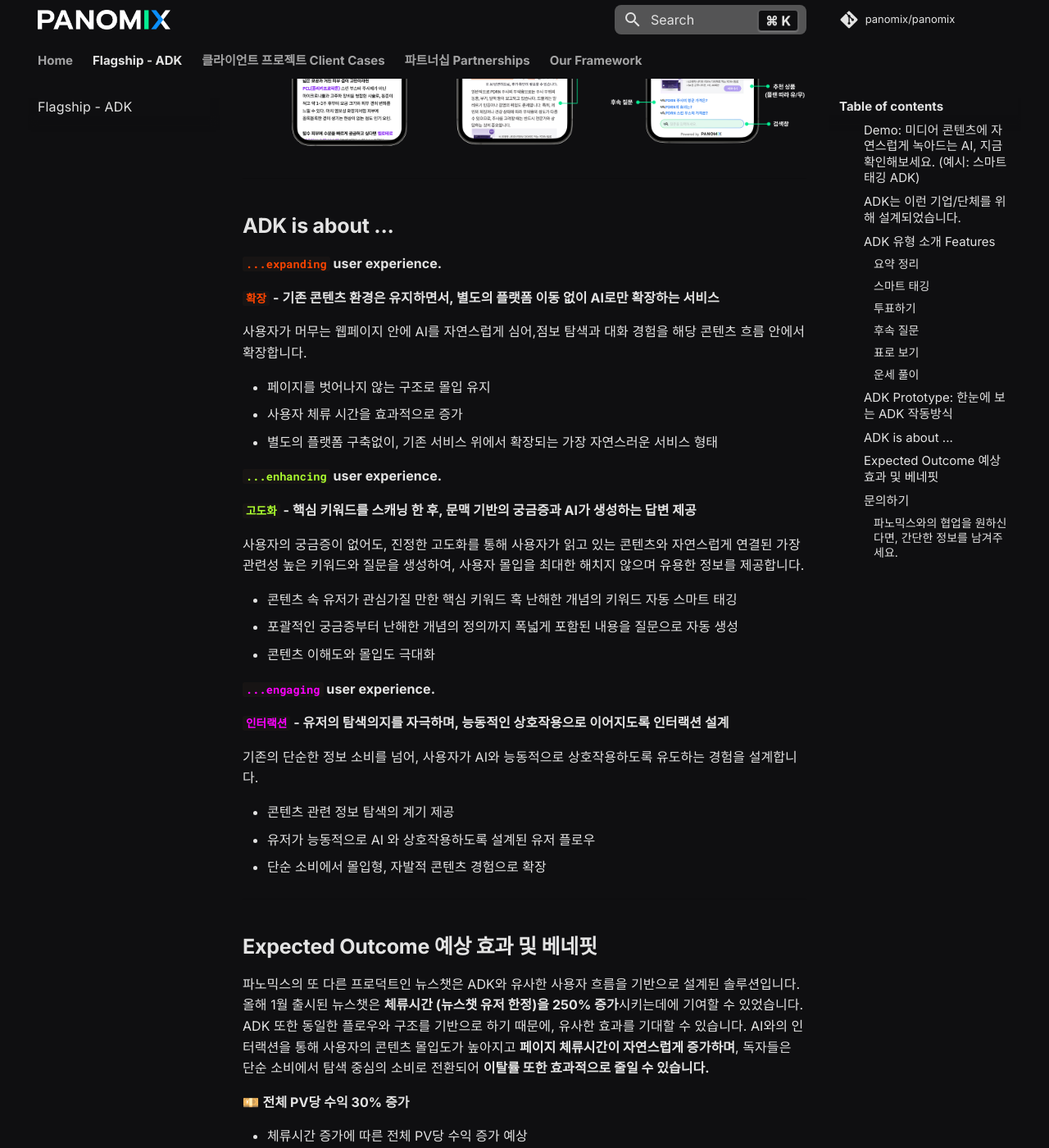
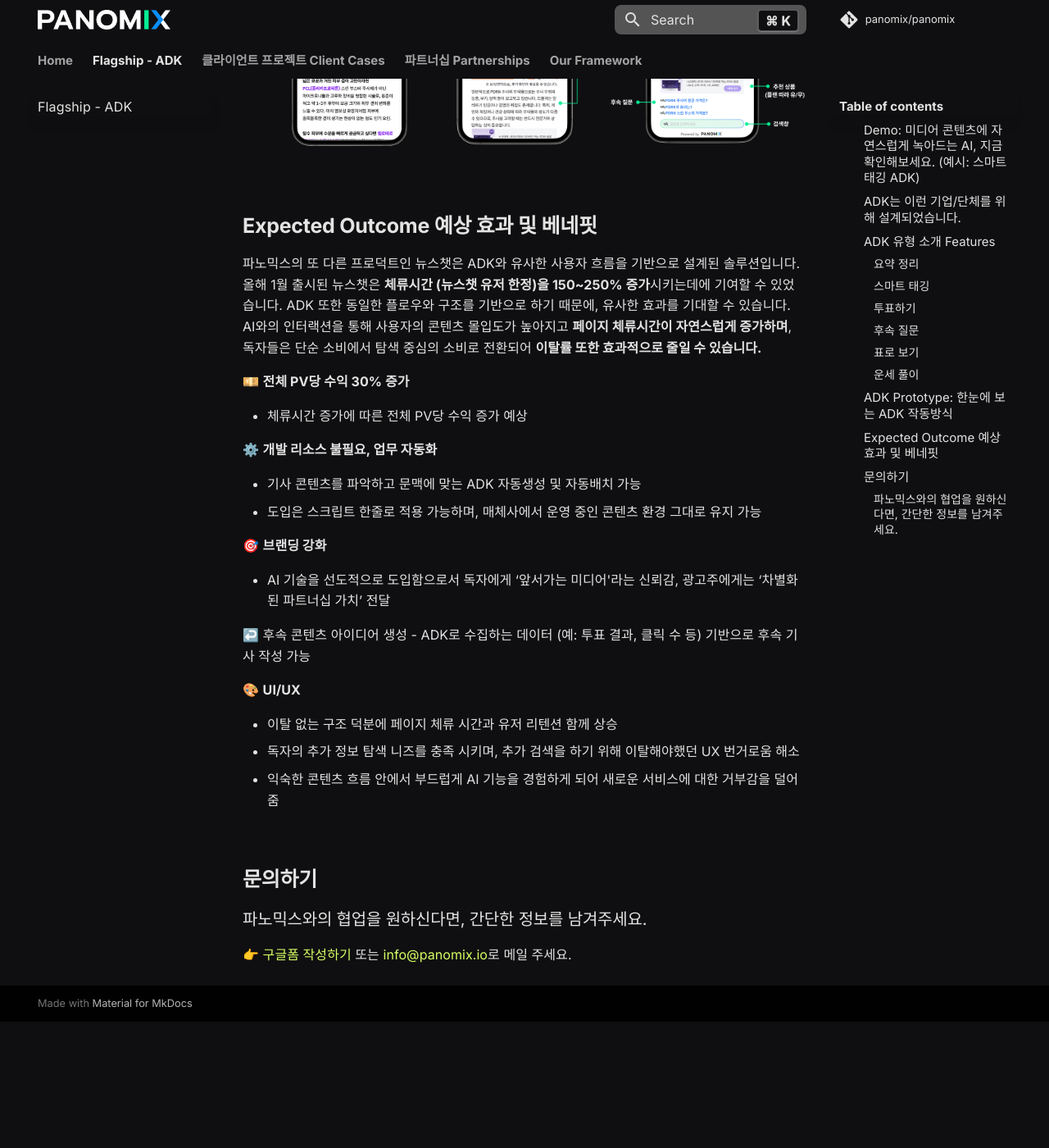
Before and after one commit to panomix/panomix, an MkDocs documentation site: the page built from docs/flagship/adk.md, in a window 1280 px wide and 1400 px high, scrolled down 3363 px. Shown: the whole window at 82% size. Built offline with MkDocs 1.6.1 and Material for MkDocs 9.7.7, drawn with Linux system fonts in a browser that asks for light colours; comment, search, counter and statistics services are not loaded; after the commit the page ends 4609 px from its top, so only the background shows below that; some of the changed text lies outside the part shown.

Commit message:
Update adk.md

```diff
--- a/docs/flagship/adk.md
+++ b/docs/flagship/adk.md
@@ -55,63 +55,39 @@
 ![Product Image](images/ADK_Prototype.png)
 
 ---
-## **ADK is about ...** ##
- **<code style="color : orangered">...expanding</code> user experience.**
 
- **<code style="color : orangered">확장</code> - 기존 콘텐츠 환경은 유지하면서, 별도의 플랫폼 이동 없이 AI로만 확장하는 서비스**
-
-사용자가 머무는 웹페이지 안에 AI를 자연스럽게 심어,점보 탐색과 대화 경험을 해당 콘텐츠 흐름 안에서 확장합니다.
-
-+ 페이지를 벗어나지 않는 구조로 몰입 유지
-+ 사용자 체류 시간을 효과적으로 증가
-+ 별도의 플랫폼 구축없이, 기존 서비스 위에서 확장되는 가장 자연스러운 서비스 형태
-
-**<code style="color : greenyellow">...enhancing</code> user experience.**
-
-**<code style="color : greenyellow">고도화</code> - 핵심 키워드를 스캐닝 한 후, 문맥 기반의 궁금증과 AI가 생성하는 답변 제공**
-
-사용자의 궁금증이 없어도, 진정한 고도화를 통해 사용자가 읽고 있는 콘텐츠와 자연스럽게 연결된 가장 관련성 높은 키워드와 질문을 생성하여, 사용자 몰입을 최대한 해치지 않으며 유용한 정보를 제공합니다.
-
-+ 콘텐츠 속 유저가 관심가질 만한 핵심 키워드 혹 난해한 개념의 키워드 자동 스마트 태깅
-+ 포괄적인 궁금증부터 난해한 개념의 정의까지 폭넓게 포함된 내용을 질문으로 자동 생성
-+ 콘텐츠 이해도와 몰입도 극대화
-
-**<code style="color : fuchsia">...engaging</code> user experience.**
-
-**<code style="color : fuchsia">인터랙션</code> - 유저의 탐색의지를 자극하며, 능동적인 상호작용으로 이어지도록 인터랙션 설계**
-
-기존의 단순한 정보 소비를 넘어, 사용자가 AI와 능동적으로 상호작용하도록 유도하는 경험을 설계합니다.
-
-+ 콘텐츠 관련 정보 탐색의 계기 제공
-+ 유저가 능동적으로 AI 와 상호작용하도록 설계된 유저 플로우
-+ 단순 소비에서 몰입형, 자발적 콘텐츠 경험으로 확장
-
----
 ## **Expected Outcome 예상 효과 및 베네핏** ##
 파노믹스의 또 다른 프로덕트인 뉴스챗은 ADK와 유사한 사용자 흐름을 기반으로 설계된 솔루션입니다.
-올해 1월 출시된 뉴스챗은 **체류시간 (뉴스챗 유저 한정)을 250% 증가**시키는데에 기여할 수 있었습니다.
+올해 1월 출시된 뉴스챗은 **체류시간 (뉴스챗 유저 한정)을 150~250% 증가**시키는데에 기여할 수 있었습니다.
 ADK 또한 동일한 플로우와 구조를 기반으로 하기 때문에, 유사한 효과를 기대할 수 있습니다.
 AI와의 인터랙션을 통해 사용자의 콘텐츠 몰입도가 높아지고 **페이지 체류시간이 자연스럽게 증가하며**, 독자들은 단순 소비에서 탐색 중심의 소비로 전환되어 **이탈률 또한 효과적으로 줄일 수 있습니다.**
+
 
 
 💴 **전체 PV당 수익 30% 증가**
 
 - 체류시간 증가에 따른 전체 PV당 수익 증가 예상
 
-🎨 **UI/UX**
 
-- 이탈 없는 구조 덕분에 페이지 체류 시간과 유저 리텐션 함께 상승
-- 각 매체의 고유의 UI와 독자들이 익숙한 UX 흐름을 존중하여, UX 디스럽션을 최소화
-- 독자의 추가 정보 탐색 니즈를 충족 시키며, 추가 검색을 하기 위해 이탈해야했던 UX 번거로움 해소
-- 익숙한 콘텐츠 흐름 안에서 부드럽게 AI 기능을 경험하게 되어 새로운 서비스에 대한 거부감을 덜어줌
+⚙️ **개발 리소스 불필요, 업무 자동화**
 
-⚙️ **개발 리소스 불필요**
+- 기사 콘텐츠를 파악하고 문맥에 맞는 ADK 자동생성 및 자동배치 가능
+- 도입은 스크립트 한줄로 적용 가능하며, 매체사에서 운영 중인 콘텐츠 환경 그대로 유지 가능
 
-- 개발 리소스 없이 스크립트 한줄로 적용 가능하며, 매체사에서 운영 중인 콘텐츠 환경 그대로 유지
 
 🎯 **브랜딩 강화**
 
 - AI 기술을 선도적으로 도입함으로서 독자에게 ‘앞서가는 미디어'라는 신뢰감, 광고주에게는 ‘차별화된 파트너십 가치’ 전달
+
+
+↩️ 후속 콘텐츠 아이디어 생성
+- ADK로 수집하는 데이터 (예: 투표 결과, 클릭 수 등) 기반으로 후속 기사 작성 가능
+
+🎨 **UI/UX**
+
+- 이탈 없는 구조 덕분에 페이지 체류 시간과 유저 리텐션 함께 상승
+- 독자의 추가 정보 탐색 니즈를 충족 시키며, 추가 검색을 하기 위해 이탈해야했던 UX 번거로움 해소
+- 익숙한 콘텐츠 흐름 안에서 부드럽게 AI 기능을 경험하게 되어 새로운 서비스에 대한 거부감을 덜어줌
 
 ---
 ## **문의하기** ##
```
